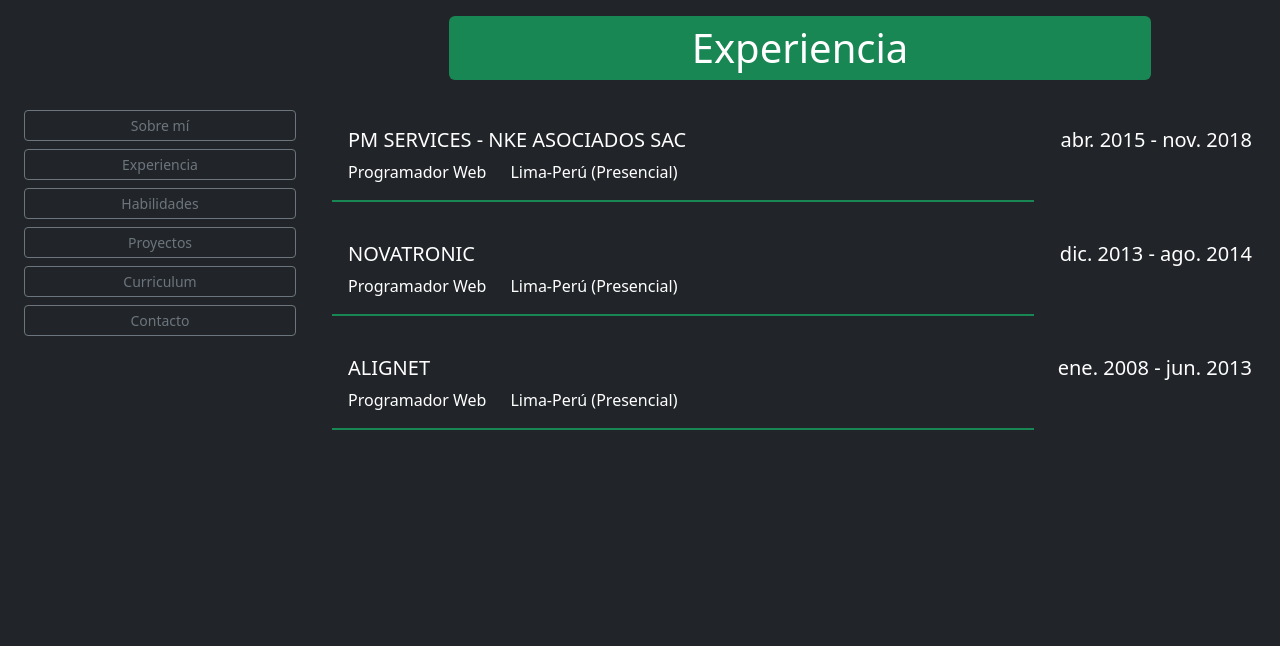
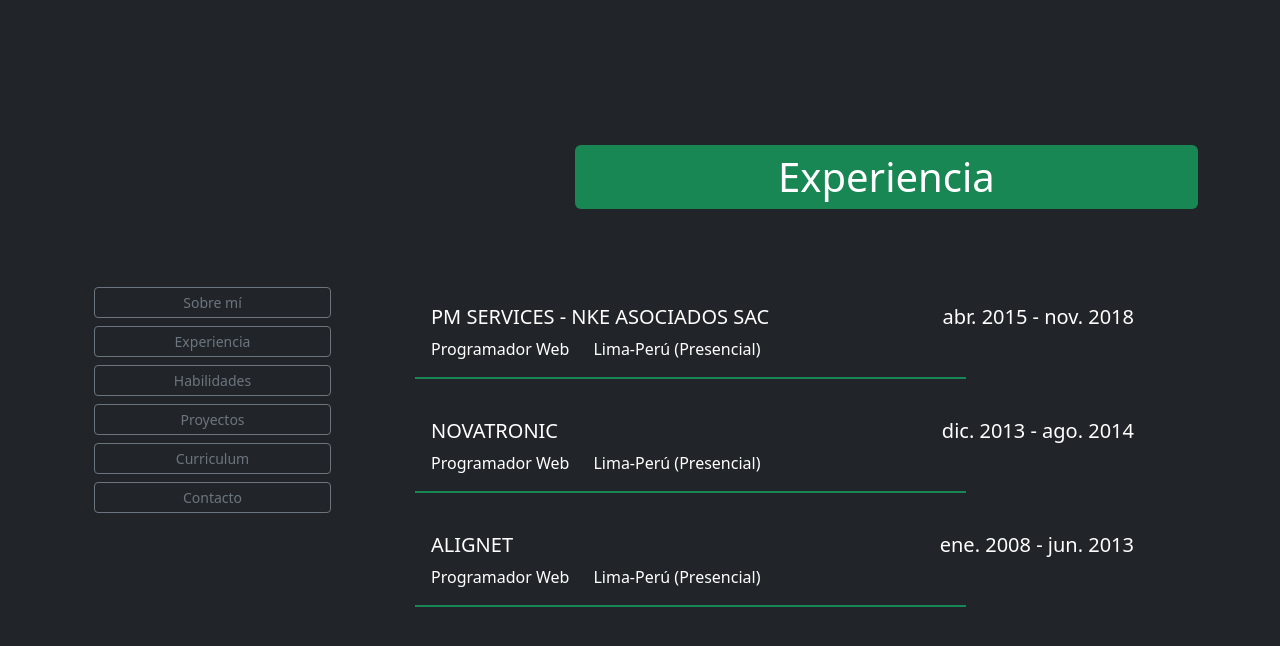
Before and after one commit to rubenevivancos/Portafolio2.0, a React (Create React App) app: page /experience in a window 1280 px wide. Shown: the top 646 px of the page. Built offline with nearby package versions, Linux system fonts and the light colour scheme.

Commit message:
Correccion de estilos en la altura de las pantallas para pantallas pequeñas y grandes

```diff
--- a/src/Components/AboutMe/aboutMe.js
+++ b/src/Components/AboutMe/aboutMe.js
@@ -2,21 +2,24 @@
 import SideBarMenu from '../SideBarMenu/sideBarMenu';
 import HamburguerMenu from '../HamburguerMenu/hamburguerMenu';
 
+
 export default function AboutMe() {
   return (
-    <div className="bg-dark d-flex flex-column" style={{ height: '100vh' }}>
-      <Container fluid className="flex-grow-1">
-        <Row className="h-100">
-          {/* Sidebar para pantallas grandes */}
-          <Col lg={3} className="d-none d-lg-flex align-items-center">
+    <div className="bg-dark d-flex justify-content-center align-items-center min-vh-100">
+    {/* Otra opcion usando Inline Style Condicional */}
+    {/* <div className="bg-dark d-flex justify-content-center align-items-center" style={{ height: isSmallScreen ? 'auto' : '100vh' }}> */}
+      <Container>
+        <Row>
+          <Col lg={3} className="d-flex align-items-center">
+            {/* Sidebar para pantallas grandes */}
             <SideBarMenu />
+
+            {/* Menú de hamburguesa para pantallas pequeñas */}
+            <HamburguerMenu />
           </Col>
 
-          {/* Menú de hamburguesa para pantallas pequeñas */}
-          <HamburguerMenu />
-
-          <Col xs={12} md={9} className="d-flex flex-column justify-content-center p-3">
-            <div className="d-flex justify-content-center">
+          <Col lg={9}>
+            <div className="d-flex justify-content-end">
               <h1 className="bg-primary text-white px-5 py-1 rounded w-75 text-center">
                 Sobre mí
               </h1>
--- a/src/Components/Contact/contact.js
+++ b/src/Components/Contact/contact.js
@@ -15,7 +15,9 @@
     const email = 'rernestovsalazar@hotmail.com';
 
     return(
-        <div className="bg-dark d-flex justify-content-center align-items-center" style={{ height: '100vh' }}>
+        <div className="bg-dark d-flex justify-content-center align-items-center min-vh-100">
+        {/* Otra opcion usando Inline Style Condicional */}
+        {/* <div className="bg-dark d-flex justify-content-center align-items-center" style={{ height: isSmallScreen ? 'auto' : '100vh' }}> */}
             <Container>
                 <Row>
                     {/* Sidebar para pantallas grandes */}
--- a/src/Components/Experience/experience.js
+++ b/src/Components/Experience/experience.js
@@ -4,24 +4,26 @@
 
 export default function Experience() {
     return (
-        <div className="bg-dark d-flex flex-column" style={{ minHeight: '100vh' }}>
-            <Container fluid className="flex-grow-1 py-3">
-                <Row className="h-100">
-                    {/* Sidebar para pantallas grandes */}
-                    <Col lg={3} className="d-none d-lg-flex align-items-center">
+        <div className="bg-dark d-flex justify-content-center align-items-center min-vh-100">
+        {/* Otra opcion usando Inline Style Condicional */}
+        {/* <div className="bg-dark d-flex justify-content-center align-items-center" style={{ height: isSmallScreen ? 'auto' : '100vh' }}> */}
+            <Container>
+                <Row>
+                    <Col lg={3} className="d-flex align-items-center">
+                        {/* Sidebar para pantallas grandes */}
                         <SideBarMenu />
+
+                        {/* Menú de hamburguesa para pantallas pequeñas */}
+                        <HamburguerMenu />
                     </Col>
 
-                    {/* Menú de hamburguesa para pantallas pequeñas */}
-                    <HamburguerMenu />
-
-                    <Col xs={12} md={9} className="d-flex flex-column">
-                        <div className="d-flex justify-content-center mb-4">
+                    <Col lg={9}>
+                        <div className="d-flex justify-content-end mb-4">
                             <h1 className="bg-success text-white px-4 py-2 rounded w-75 text-center">
                                 Experiencia
                             </h1>
                         </div>
-                        <div className="d-flex justify-content-center">
+                        <div className="d-flex justify-content-center text-white px-5 py-5 text-justify">
                             <div className="w-100 w-md-75">
                                 <Card className="mb-4 bg-dark text-white border-0">
                                     <Card.Body>
--- a/src/Components/Home/home.js
+++ b/src/Components/Home/home.js
@@ -1,4 +1,4 @@
-import { Container, Row, Col, Navbar, Nav } from 'react-bootstrap';
+import { Container, Row, Col } from 'react-bootstrap';
 import SideBarMenu from '../SideBarMenu/sideBarMenu';
 import HamburguerMenu from '../HamburguerMenu/hamburguerMenu';
 
@@ -9,15 +9,15 @@
         <div className="bg-dark d-flex justify-content-center align-items-center" style={{ height: '100vh' }}>
             <Container>
                 <Row>
-                    {/* Sidebar para pantallas grandes */}
-                    <Col lg={3} className="d-none d-lg-flex align-items-center">
+                    <Col lg={3} className="d-flex align-items-center">
+                        {/* Sidebar para pantallas grandes */}
                         <SideBarMenu />
+
+                        {/* Menú de hamburguesa para pantallas pequeñas */}
+                        <HamburguerMenu />
                     </Col>
 
-                    {/* Menú de hamburguesa para pantallas pequeñas */}
-                    <HamburguerMenu />
-
-                    <Col sm={12} lg={9}>
+                    <Col lg={9}>
                         <div className="d-flex justify-content-center">
                             <div className="w-75 d-flex flex-column">
                                 <div className="d-flex justify-content-center">
--- a/src/Components/Projects/projects.js
+++ b/src/Components/Projects/projects.js
@@ -11,18 +11,20 @@
 export default function Projects() {
 
     return(
-        <div className="bg-dark d-flex justify-content-center align-items-center" style={{ height: '100vh' }}>
+        <div className="bg-dark d-flex justify-content-center align-items-center min-vh-100">
+        {/* Otra opcion usando Inline Style Condicional */}
+        {/* <div className="bg-dark d-flex justify-content-center align-items-center" style={{ height: isSmallScreen ? 'auto' : '100vh' }}> */}
             <Container>
                 <Row>
-                    {/* Sidebar para pantallas grandes */}
-                    <Col lg={3} className="d-none d-lg-flex align-items-center">
+                    <Col lg={3} className="d-flex align-items-center">
+                        {/* Sidebar para pantallas grandes */}
                         <SideBarMenu />
+
+                        {/* Menú de hamburguesa para pantallas pequeñas */}
+                        <HamburguerMenu />
                     </Col>
 
-                    {/* Menú de hamburguesa para pantallas pequeñas */}
-                    <HamburguerMenu />
-
-                    <Col sm={9}>
+                    <Col lg={9}>
                         <div className="mb-5 d-flex justify-content-end">
                             <h1 className="bg-secondary text-white px-5 py-1 rounded w-50 text-center">
                                 Proyectos
--- a/src/Components/Resume/resume.js
+++ b/src/Components/Resume/resume.js
@@ -20,7 +20,9 @@
       };
 
     return(
-        <div className="bg-dark d-flex justify-content-center align-items-center" style={{ height: '100vh' }}>
+        <div className="bg-dark d-flex justify-content-center align-items-center min-vh-100">
+        {/* Otra opcion usando Inline Style Condicional */}
+        {/* <div className="bg-dark d-flex justify-content-center align-items-center" style={{ height: isSmallScreen ? 'auto' : '100vh' }}> */}
             <Container>
                 <Row>
                     {/* Sidebar para pantallas grandes */}
--- a/src/Components/SideBarMenu/sideBarMenu.js
+++ b/src/Components/SideBarMenu/sideBarMenu.js
@@ -1,5 +1,5 @@
 import React, { useEffect, useState } from 'react';
-import { Button, Container } from 'react-bootstrap';
+import { Button, Container, Col } from 'react-bootstrap';
 import { useNavigate } from 'react-router-dom';
 
 import { useSelectedItem } from '../../Context/context';
@@ -33,6 +33,7 @@
 
 
   return (
+    <Col className="d-none d-lg-flex align-items-center">
       <Container className="d-flex flex-column gap-2">
         <Button
           variant={selectedItem === 'aboutMe' ? "primary" : "outline-secondary"}
@@ -77,6 +78,7 @@
           Contacto
         </Button>
       </Container>
+    </Col>
   );
 }
 
--- a/src/Components/Skills/skills.js
+++ b/src/Components/Skills/skills.js
@@ -18,19 +18,21 @@
 
 export default function Skills() {
     return (
-        <div className="bg-dark d-flex flex-column" style={{ minHeight: '100vh' }}>
-            <Container fluid className="py-3">
-                <Row className="h-100">
-                    {/* Sidebar para pantallas grandes */}
-                    <Col lg={3} className="d-none d-lg-flex align-items-center">
+        <div className="bg-dark d-flex justify-content-center align-items-center min-vh-100">
+        {/* Otra opcion usando Inline Style Condicional */}
+        {/* <div className="bg-dark d-flex justify-content-center align-items-center" style={{ height: isSmallScreen ? 'auto' : '100vh' }}> */}
+            <Container>
+                <Row>
+                    <Col lg={3} className="d-flex align-items-center">
+                        {/* Sidebar para pantallas grandes */}
                         <SideBarMenu />
+
+                        {/* Menú de hamburguesa para pantallas pequeñas */}
+                        <HamburguerMenu />
                     </Col>
 
-                    {/* Menú de hamburguesa para pantallas pequeñas */}
-                    <HamburguerMenu />
-
-                    <Col xs={12} md={9} className="d-flex flex-column">
-                        <div className="mb-5 d-flex justify-content-center">
+                    <Col lg={9}>
+                        <div className="mb-5 d-flex justify-content-end">
                             <h1 className="bg-danger text-white px-4 py-2 rounded w-75 text-center mb-5">
                                 Habilidades
                             </h1>
```
Lines whose indentation alone changed are shown as unchanged.
